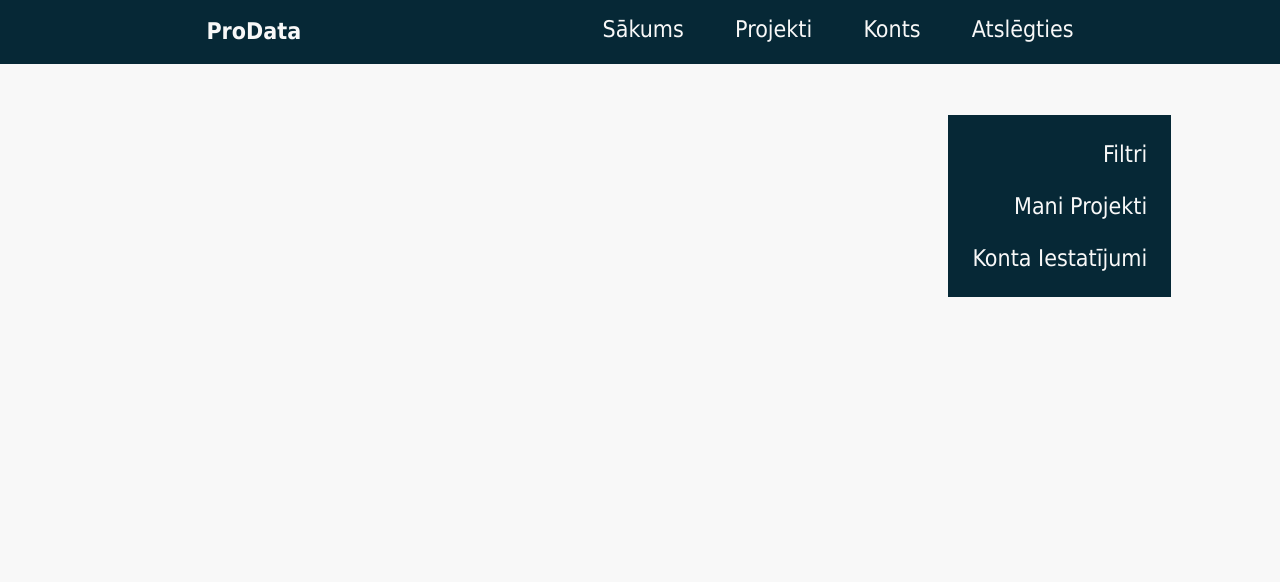
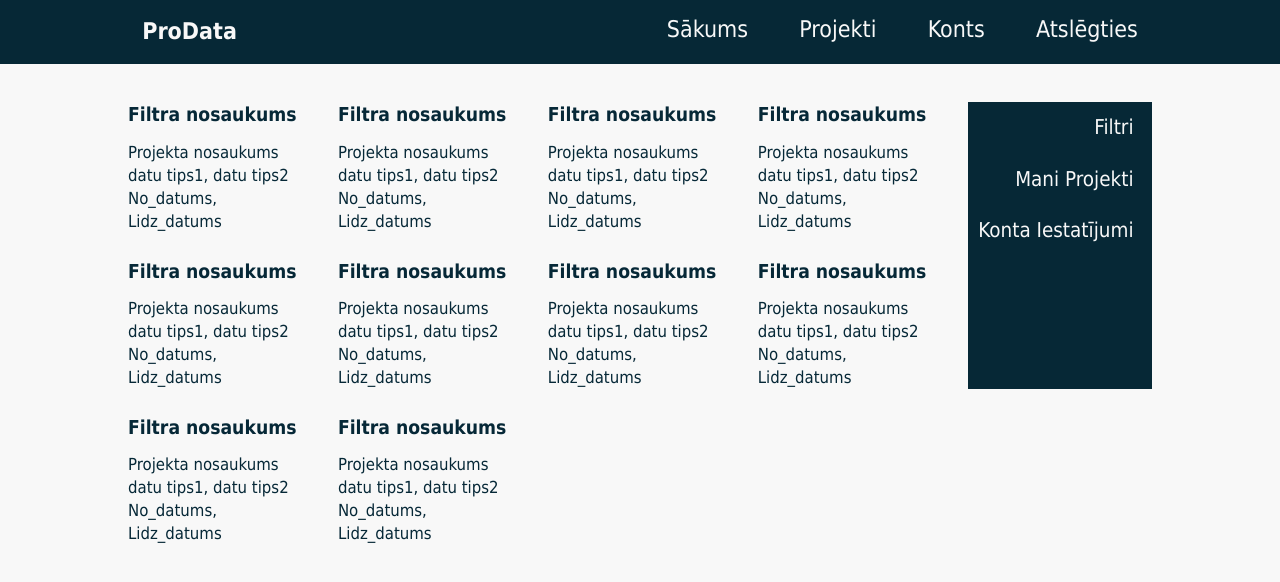
Before and after one commit to JaanjaMackus/ProjectR, a PHP site: page /konts.php?Saturs=1 in a window 1280 px wide. Shown: the top 582 px of the page. Run offline with PHP 8.4, Linux system fonts and the light colour scheme; the visitor is signed in with stand-in values (Sample User, id 1).

Commit message:
Konta sadalas izveide + others

```diff
--- /dev/null
+++ b/Saturs_1.php
@@ -0,0 +1,62 @@
+
+
+    <a class="Konta_teksts" href="#"><div>
+        <h3>Filtra nosaukums</h3>
+        <p>Projekta nosaukums</p>
+        <p>datu tips1, datu tips2</p>
+        <p>No_datums, Lidz_datums</p>
+    </div></a>
+    <a class="Konta_teksts" href="#"><div>
+        <h3>Filtra nosaukums</h3>
+        <p>Projekta nosaukums</p>
+        <p>datu tips1, datu tips2</p>
+        <p>No_datums, Lidz_datums</p>
+    </div></a>
+    <a class="Konta_teksts" href="#"><div>
+        <h3>Filtra nosaukums</h3>
+        <p>Projekta nosaukums</p>
+        <p>datu tips1, datu tips2</p>
+        <p>No_datums, Lidz_datums</p>
+    </div></a>
+    <a class="Konta_teksts" href="#"><div>
+        <h3>Filtra nosaukums</h3>
+        <p>Projekta nosaukums</p>
+        <p>datu tips1, datu tips2</p>
+        <p>No_datums, Lidz_datums</p>
+    </div></a>
+    <a class="Konta_teksts" href="#"><div>
+        <h3>Filtra nosaukums</h3>
+        <p>Projekta nosaukums</p>
+        <p>datu tips1, datu tips2</p>
+        <p>No_datums, Lidz_datums</p>
+    </div></a>
+    <a class="Konta_teksts" href="#"><div>
+        <h3>Filtra nosaukums</h3>
+        <p>Projekta nosaukums</p>
+        <p>datu tips1, datu tips2</p>
+        <p>No_datums, Lidz_datums</p>
+    </div></a>
+    <a class="Konta_teksts" href="#"><div>
+        <h3>Filtra nosaukums</h3>
+        <p>Projekta nosaukums</p>
+        <p>datu tips1, datu tips2</p>
+        <p>No_datums, Lidz_datums</p>
+    </div></a>
+    <a class="Konta_teksts" href="#"><div>
+        <h3>Filtra nosaukums</h3>
+        <p>Projekta nosaukums</p>
+        <p>datu tips1, datu tips2</p>
+        <p>No_datums, Lidz_datums</p>
+    </div></a>
+    <a class="Konta_teksts" href="#"><div>
+        <h3>Filtra nosaukums</h3>
+        <p>Projekta nosaukums</p>
+        <p>datu tips1, datu tips2</p>
+        <p>No_datums, Lidz_datums</p>
+    </div></a>
+    <a class="Konta_teksts" href="#"><div>
+        <h3>Filtra nosaukums</h3>
+        <p>Projekta nosaukums</p>
+        <p>datu tips1, datu tips2</p>
+        <p>No_datums, Lidz_datums</p>
+    </div></a>
--- /dev/null
+++ b/Saturs_3.php
@@ -0,0 +1,2 @@
+
+        <h3>Konta iestatījumi vēl cepas</h3>
--- a/css/main.css
+++ b/css/main.css
@@ -26,6 +26,7 @@ a{
     display: block;
     margin-top: 4vw;
 }
+
 a:hover{
     cursor: pointer;
 }
@@ -47,8 +48,8 @@ body {
     font-family: 'Tahoma', sans-serif;
     font-weight: 400;
 }
-#Atstarpe{
-    height: 6vw;
+.Atstarpe{
+    height: 9vw;
 }
 .Saturs{
     display: grid;
@@ -82,8 +83,10 @@ body {
 .Smalks_5{
     grid-column: 5/6;
 }
-.Smalks_Pilns:first-child{
-    margin-top: 6vw;
+.Smalks_1_5{
+    height: 40vw !important;
+    background: red;
+    grid-column: 1/5;
 }
 .Saturs div{
     min-height: 5vw;
@@ -175,7 +178,6 @@ body {
 
 .Nav ul {
     background: #062836;
-    list-style: none;
 }
 
 .Nav ul li {
@@ -203,13 +205,13 @@ body {
 }
 
 
-/* /////////////////////////////////////////////////////////////////// Konta Nav /// */
+/* /////////////////////////////////////////////////////////////////// Konts /// */
 .Saturs .Konts_Nav{
     display: flex;
+    flex-direction: row;
     justify-content:center;
-    width: 125%;
-    height: auto;
-    margin-top: 3vw;
+    width: 135%;
+    height: 100%;
     grid-column: 1/3;
     background: #062836;
 }
@@ -220,9 +222,16 @@ body {
     float: left;
 }
 
-/* /////////////////////////////////////////////////////////////////// PROJEKTI /// */
-
-
+.Konta_teksts h3{
+    margin-bottom: 1vw;
+}
+.Konta_teksts p{
+    line-height: 4vw;
+}
+.Projekts{
+    grid-column: span 2;
+    line-height: 2.5vw;
+}
 
 /* /////////////////////////////////////////////////////////////////// REGISTER /// */
 .Ievade_Ievads{
@@ -284,8 +293,8 @@ h3{
     font-size: 1.5vw;
     line-height: 2vw;
 }
-#Atstarpe{
-    height: 6vw;
+.Atstarpe{
+    height: 8vw;
 }
 .Smalks_Pilns{
     grid-column: 1/6;
@@ -330,7 +339,7 @@ h3{
 #Nav_Turetajs {
     height: 5vw;
     display: grid;
-    grid-template-columns: 1fr 1.6fr 2.6fr 1fr;
+    grid-template-columns: 0.6fr 1.6fr 2.6fr 0.6fr;
 }
 
 .Logo{
@@ -364,18 +373,25 @@ h3{
     opacity: 1;
 }
 
-/* /////////////////////////////////////////////////////////////////// Konta Nav /// */
+/* /////////////////////////////////////////////////////////////////// Konts /// */
 .Saturs .Konts_Nav{
     text-align: right;
+    height: 100%;
+    grid-row: 1 / span all;
+    flex-direction: column;
+    justify-content: flex-start;
     width: 100%;
-    margin-top: 3vw;
     grid-column: 5/6;
-    padding: 0 1.5vw;
 }
 .Konts_Nav a{
-    font-size: 1.8vw;
-    padding: 2vw 2vw;
-    float: none;
+    width: 90%;
+    line-height: 4vw;
+    margin: 0;
+    font-size: 1.6vw;
+    padding: 0;
+}
+.Konta_teksts p{
+    line-height: 1.8vw;
 }
 
 /* /////////////////////////////////////////////////////////////////// REGISTER /// */
@@ -431,8 +447,8 @@ h3{
 .Saturs .Vidus_Mazais{
     width: 70%;
 }
-#Atstarpe{
-    height: 5vw;
+.Atstarpe{
+    height: 7vw;
 }
 /* /////////////////////////////////////////////////////////////////// Nav /// */
 
@@ -452,15 +468,17 @@ h3{
     font-size: 1.2vw;
     padding-bottom: 0;
 }
-/* /////////////////////////////////////////////////////////////////// Konta Nav /// */
+/* /////////////////////////////////////////////////////////////////// Konts /// */
 .Saturs .Konts_Nav{
-    margin-top: 2vw;
     padding: 0;
 }
 .Konts_Nav a{
+    line-height: 3vw;
     font-size: 1.2vw;
 }
-
+.Konta_teksts p{
+    line-height: 1.6vw;
+}
 
 /* /////////////////////////////////////////////////////////////////// REGISTER /// */
 
--- /dev/null
+++ b/db.php
@@ -0,0 +1,3 @@
+<?php
+//$Datu_Baze = mysqli_connect('localhost', 'feelandb_ProData', '#LabaParole128', 'feelandb_ProData');
+$Datu_Baze = mysqli_connect('localhost', 'root', '', 'registration'); ?>
--- a/index.php
+++ b/index.php
@@ -19,10 +19,10 @@ session_start();
 
 <body>
     <?php include('nav.php'); ?>
-    <div id="Atstarpe"></div>
+    <div class="Atstarpe"></div>
     <div class="Saturs">
         <div class="Vidus">
-            <h1 class="Atstarpe_Auksa">Sveicināti datu vizuālās apskates lapā, kurā varat apskatīt citu veidotos projektus un pievienot savus!</h1>
+            <h1>Sveicināti datu vizuālās apskates lapā, kurā varat apskatīt citu veidotos projektus un pievienot savus!</h1>
             <h3 class="Atstarpe_Auksa">Lai pievienotu savus projektus un saglabātu filtrus nepieciešams reģistrēties <a href="registracija.php">šeit</a></h3>
         </div>
         <div class="blakus"><p>Nozare "Lietu internets" kļūst aizvien populārāka ... .... .. tāpēc noderīga šī vietne, kurā var apkopot un pārskatīt iegūtos datus. .. .. ..Nozare "Lietu internets" kļūst aizvien populārāka ... .... .. tāpēc noderīga šī vietne, kurā var apkopot un pārskatīt iegūtos datus. .. .. ..Nozare "Lietu internets" kļūst aizvien populārāka ... .... .. tāpēc noderīga šī vietne, kurā var apkopot un pārskatīt iegūtos datus. .. .. ..Nozare "Lietu internets" kļūst aizvien populārāka ... .... .. tāpēc noderīga šī vietne, kurā var apkopot un pārskatīt iegūtos datus. .. .. ..Nozare "Lietu internets" kļūst aizvien populārāka ... .... .. tāpēc noderīga šī vietne, kurā var apkopot un pārskatīt iegūtos datus. .. .. ..Nozare "Lietu internets" kļūst aizvien populārāka ... .... .. tāpēc noderīga šī vietne, kurā var apkopot un pārskatīt iegūtos datus. .. .. ..Nozare "Lietu internets" kļūst aizvien populārāka ... .... .. tāpēc noderīga šī vietne, kurā var apkopot un pārskatīt iegūtos datus. .. .. ..Nozare "Lietu internets" kļūst aizvien populārāka ... .... .. tāpēc noderīga šī vietne, kurā var apkopot un pārskatīt iegūtos datus. .. .. ..</p>
--- a/konts.php
+++ b/konts.php
@@ -12,11 +12,17 @@
 <body>
     <?php include('nav.php');
 
-    if(isset($_SESSION['Lietotajvards'])){
-        echo "<div id='Atstarpe'></div><div class='Saturs Saturs_Smalks'>";
+    if(isset($_SESSION['E_Pasts'])){
+        echo "<div class='Atstarpe'></div><div class='Saturs Saturs_Smalks'>";
         include('konts_nav.php');
+        switch($_GET['Saturs']){
+        case 1: include 'Saturs_1.php'; break;
+        case 2: include 'Saturs_2.php'; break;
+        case 3: include 'Saturs_3.php'; break;
+        default: include 'Saturs_1.php';
 
-
+        }
+        echo "</div>";
     }else{
         include('pieslegties.php');
     } ?>
--- a/konts_nav.php
+++ b/konts_nav.php
@@ -1,8 +1,8 @@
 
     <div class="Konts_Nav">
         <ul>
-            <a href="#"><li>Filtri</li></a>
-            <a href="#"><li>Mani Projekti</li></a>
-            <a href="#"><li>Konta Iestatījumi</li></a>
+            <a href="?Saturs=1"><li>Filtri</li></a>
+            <a href="?Saturs=2"><li>Mani Projekti</li></a>
+            <a href="?Saturs=3"><li>Konta Iestatījumi</li></a>
         </ul>
     </div>
--- a/konts_parbaude.php
+++ b/konts_parbaude.php
@@ -1,33 +1,32 @@
 <?php
 session_start();
-$Lietotajvards = "";
+$E_Pasts = "";
 $Parole    = "";
 $Kludas = array();
 
 // datubāzes konekcija
-$Datu_Baze = mysqli_connect('localhost', 'root', '', 'registration');
+include('db.php');
 
 if(isset($_POST['Pieslegt_Lietotaju'])){
-    $Lietotajvards = mysqli_real_escape_string($Datu_Baze, $_POST['Lietotajvards']);
+    $E_Pasts = mysqli_real_escape_string($Datu_Baze, $_POST['E_Pasts']);
     $Parole = mysqli_real_escape_string($Datu_Baze, $_POST['Parole']);
 
-    if(empty($Lietotajvards)){ $Kludas[]="Ievadiet Lietotājvārdu"; }
+    if(empty($E_Pasts)){ $Kludas[]="Ievadiet E-pastu"; }
     if(empty($Parole)){ $Kludas[]="Ievadiet Paroli"; }
 
     if(count($Kludas) == 0){
-        $Pieprasijums = "SELECT * FROM konts WHERE Lietotajvards='$Lietotajvards'";
+        $Pieprasijums = "SELECT * FROM konts WHERE E_Pasts='$E_Pasts'";
         $Rezultats = mysqli_query($Datu_Baze, $Pieprasijums);
         if(mysqli_num_rows($Rezultats) > 0){
             $Konts = mysqli_fetch_array($Rezultats);
             if(password_verify($Parole, $Konts["Parole"])){
-                $_SESSION['Lietotajvards'] = $Lietotajvards;
-                $_SESSION['success'] = "You are now logged in";
-                header('location: konts.php');
+                $_SESSION['E_Pasts'] = $E_Pasts;
+                header('location: konts.php?Saturs=1');
             }else{
-                $Kludas[]="Nepareizs lietotājvārds vai parole";
+                $Kludas[]="Nepareizs E-pasts vai parole";
             }
         }else{
-            $Kludas[]="Nepareizs lietotājvārds vai parole";
+            $Kludas[]="Nepareizs E-pasts vai parole";
         }
     }
 }
--- a/nav.php
+++ b/nav.php
@@ -6,9 +6,9 @@
             <a href="index.php"><li>Sākums</li></a>
             <a href="projekti.php"><li>Projekti</li></a>
             <?php
-                if(isset($_SESSION['Lietotajvards'])){
+                if(isset($_SESSION['E_Pasts'])){
                     echo "
-                    <a href='konts.php'><li>Konts</li></a>
+                    <a href='konts.php?Saturs=1'><li>Konts</li></a>
                     <a href='atslegties.php'><li>Atslēgties</li></a>";
                 }else{
                     echo "
--- a/pieslegties.php
+++ b/pieslegties.php
@@ -1,4 +1,4 @@
-<div id='Atstarpe'></div>
+<div class='Atstarpe'></div>
 <div class='Saturs'>
     <div class='Vidus_Mazais'>
         <h3 class='Atstarpe_Auksa'>Pieslēgšanās forma</h3>
@@ -9,7 +9,7 @@
         }
         } ?>
         <form method='post' action='konts.php'>
-            <input value='<?php echo $Lietotajvards ?>' type='text' name='Lietotajvards' class='Ievade_Ievads' placeholder='Lietotājvārds' autofocus>
+            <input value='<?php echo $E_Pasts ?>' type='text' name='E_Pasts' class='Ievade_Ievads' placeholder='E-pasts' autofocus>
             <input type='password' name='Parole' class='Ievade_Ievads' placeholder='Parole'>
             <input type='submit' name='Pieslegt_Lietotaju' value='Pieslēgties' class='Ievade_Poga'>
         </form>
--- a/projekti.php
+++ b/projekti.php
@@ -19,7 +19,7 @@ session_start();
 
 <body>
     <?php include('nav.php'); ?>
-    <div id="Atstarpe"></div>
+    <div class="Atstarpe"></div>
     <div class="Saturs Saturs_Smalks">
         <div class="Smalks_Pilns">
             <h1>Projekta nosaukums (piemērs kā izskatīsies kad uzspiests uz konkrēta projekta) todo: izveidot vispārīgu skatu kur visus vai vairākus publiskos projektus redzēt</h1>
```
Also changed, not shown: Saturs_2.php (added, +30 -0 lines), registracija.php (+4 -3 lines), registracija_parbaude.php (+14 -20 lines).
